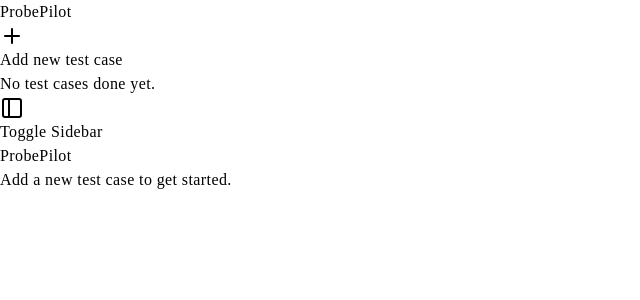
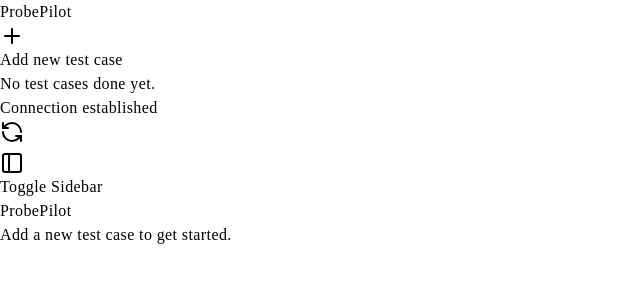
Before and after one commit to TMS-Team-One/user-interface, a React (Vite) app in the folder src/renderer/: page / in a window 1280 px wide. Shown: the top 300 px of the page, without its empty margins (0-640 px from the left). Built offline with nearby package versions, Linux system fonts and the light colour scheme.

Commit message:
Implemented stuff

```diff
--- a/src/renderer/src/App.tsx
+++ b/src/renderer/src/App.tsx
@@ -1,17 +1,21 @@
 import AppSidebar from '@/components/src/AppSidebar'
-import Welcome from '@/components/src/Welcome'
-import { SidebarInset, SidebarProvider, SidebarTrigger } from '@/components/ui/sidebar'
-import { Separator } from './components/ui/separator'
+import { SidebarInset, SidebarProvider } from '@/components/ui/sidebar'
+import Layout from './components/src/Layout'
+import Welcome from './components/src/Welcome'
+import { useState } from 'react'
+import TestCase from './components/src/TestCase'
+import type { TestSummary } from '@shared/types'
 
 function App(): React.JSX.Element {
+  const [selected, setSelected] = useState<TestSummary>()
   return (
     <SidebarProvider>
-      <AppSidebar />
+      <AppSidebar onSelectTestCase={setSelected} />
       <SidebarInset>
         <div className="flex gap-2 p-2 flex-col flex-1">
-          <SidebarTrigger />
-          <Separator></Separator>
-          <Welcome />
+          <Layout title={!selected ? '' : `Test for "${selected.testName}"`}>
+            {selected !== undefined ? <TestCase testCase={selected} /> : <Welcome />}
+          </Layout>
         </div>
       </SidebarInset>
     </SidebarProvider>
--- a/src/renderer/src/assets/main.css
+++ b/src/renderer/src/assets/main.css
@@ -14,7 +14,7 @@
   --primary-foreground: #fcf7ff;
   --secondary: #fcf7ff;
   --secondary-foreground: #000000;
-  --muted: #fcf7ff;
+  --muted: #e4e3e3;
   --muted-foreground: #000000;
   --accent: #fcf7ff;
   --accent-foreground: #000000;
@@ -28,14 +28,14 @@
   --chart-3: #7ccf00;
   --chart-4: #fb2c36;
   --chart-5: #fe9a00;
-  --sidebar: #fcfcfc;
-  --sidebar-foreground: #707070;
-  --sidebar-primary: #72e3ad;
-  --sidebar-primary-foreground: #1e2723;
+  --sidebar: #fcf7ff;
+  --sidebar-foreground: #7b8794;
+  --sidebar-primary: #387eff;
+  --sidebar-primary-foreground: #000000;
   --sidebar-accent: #ededed;
-  --sidebar-accent-foreground: #202020;
+  --sidebar-accent-foreground: #000000;
   --sidebar-border: #dfdfdf;
-  --sidebar-ring: #72e3ad;
+  --sidebar-ring: #387eff;
   --font-sans: Outfit, sans-serif;
   --font-serif: ui-serif, Georgia, Cambria, 'Times New Roman', Times, serif;
   --font-mono: monospace;
--- a/src/renderer/src/components/src/AppSidebar.tsx
+++ b/src/renderer/src/components/src/AppSidebar.tsx
@@ -1,10 +1,11 @@
-import { Plus, PlusIcon } from 'lucide-react'
+import { Plus, PlusIcon, RefreshCcw } from 'lucide-react'
 import { Button } from '@/components/ui/button'
 import { Separator } from '@/components/ui/separator'
 import { DialogFooter } from '@/components/ui/dialog'
 import {
   Sidebar,
   SidebarContent,
+  SidebarFooter,
   SidebarGroup,
   SidebarGroupContent,
   SidebarHeader,
@@ -61,7 +62,11 @@ function AddTestCaseModalContent({
   )
 }
 
-function AppSidebar(): React.JSX.Element {
+function AppSidebar({
+  onSelectTestCase
+}: {
+  onSelectTestCase: (test: TestSummary) => void
+}): React.JSX.Element {
   const { openModal } = useModal()
   const [testCaseHistory, setTestCaseHistory] = useState<TestSummary[]>([])
 
@@ -76,9 +81,11 @@ function AppSidebar(): React.JSX.Element {
     setTestCaseHistory((prev) => [test, ...prev])
   }
 
+  const [connectionEstablished, setConnectionEstablished] = useState<boolean>(true)
+
   return (
     <Sidebar>
-      <SidebarHeader>
+      <SidebarHeader className="flex mt-2 mx-2">
         <h1 className="text-black text-2xl font-semibold">ProbePilot</h1>
         <Button
           className="w-full justify-start"
@@ -93,7 +100,9 @@ function AppSidebar(): React.JSX.Element {
           Add new test case
         </Button>
       </SidebarHeader>
-      <Separator />
+      <div className="p-2">
+        <Separator />
+      </div>
       <SidebarContent>
         <SidebarGroup>
           <SidebarGroupContent>
@@ -105,7 +114,9 @@ function AppSidebar(): React.JSX.Element {
               <SidebarMenu>
                 {testCaseHistory.map((testCase) => (
                   <SidebarMenuItem key={testCase.id}>
-                    <SidebarMenuButton>{testCase.testName}</SidebarMenuButton>
+                    <SidebarMenuButton onClick={() => onSelectTestCase(testCase)}>
+                      {testCase.testName}
+                    </SidebarMenuButton>
                   </SidebarMenuItem>
                 ))}
               </SidebarMenu>
@@ -113,6 +124,27 @@ function AppSidebar(): React.JSX.Element {
           </SidebarGroupContent>
         </SidebarGroup>
       </SidebarContent>
+      <div className="p-1">
+        <Separator />
+      </div>
+      <SidebarFooter className="mx-3 mb-1 flex flex-row items-center justify-between">
+        <div>
+          {connectionEstablished ? (
+            <div className="gap-3 flex flex-row items-center justify-center w-fit">
+              <div className="rounded-4xl bg-lime-600 size-2"> </div>
+              <a className="text-lime-600 text-sm">Connection established</a>
+            </div>
+          ) : (
+            <div className="gap-3 flex flex-row items-center justify-center w-fit">
+              <div className="rounded-4xl bg-red-600 size-2"> </div>
+              <a className="text-red-600 text-sm">No connection</a>
+            </div>
+          )}
+        </div>
+        <Button className="w-fit" variant={'ghost'} size={'icon'}>
+          <RefreshCcw></RefreshCcw>
+        </Button>
+      </SidebarFooter>
     </Sidebar>
   )
 }
--- a/src/renderer/src/components/src/FileUpload.tsx
+++ b/src/renderer/src/components/src/FileUpload.tsx
@@ -84,8 +84,6 @@ export function FileUpload({
   return (
     <div className="w-full space-y-4">
       <div className="grid w-full items-center gap-1.5">
-        <Label htmlFor="file-upload">Upload File</Label>
-
         {file ? (
           <>
             <Attachment state="done" size="default" orientation="horizontal" className="w-full">
--- /dev/null
+++ b/src/renderer/src/components/src/Layout.tsx
@@ -0,0 +1,22 @@
+import { Separator } from '../ui/separator'
+import { SidebarTrigger } from '../ui/sidebar'
+
+interface LayoutProps {
+  children: React.ReactNode
+  title?: string
+}
+
+const Layout = ({ children, title }: LayoutProps) => {
+  return (
+    <>
+      <div className="flex flex-row items-center gap-4">
+        <SidebarTrigger />
+        {title}
+      </div>
+      <Separator></Separator>
+      {children}
+    </>
+  )
+}
+
+export default Layout
--- /dev/null
+++ b/src/renderer/src/components/src/TestCase.tsx
@@ -0,0 +1,24 @@
+import type { TestSummary } from '@shared/types'
+import { Tabs, TabsContent, TabsList, TabsTrigger } from '@/components/ui/tabs'
+import { Cpu, Logs } from 'lucide-react'
+
+const TestCase = ({ testCase }: { testCase: TestSummary }): React.JSX.Element => {
+  return (
+    <Tabs defaultValue="circuit-board" className="flex-1">
+      <TabsList>
+        <TabsTrigger value="circuit-board">
+          <Cpu></Cpu>Circuit Board
+        </TabsTrigger>
+        <TabsTrigger value="logs">
+          <Logs></Logs>Logs
+        </TabsTrigger>
+        {/** <TabsTrigger value="chat">Chat with your PCB</TabsTrigger> **/}
+      </TabsList>
+      <TabsContent value="circuit-board">Circuit Board for {testCase.testName}</TabsContent>
+      <TabsContent value="logs">Logs for {testCase.testName}</TabsContent>
+      {/** <TabsContent value="chat">Chat with your PCB {testCase.testName}</TabsContent> **/}
+    </Tabs>
+  )
+}
+
+export default TestCase
```
